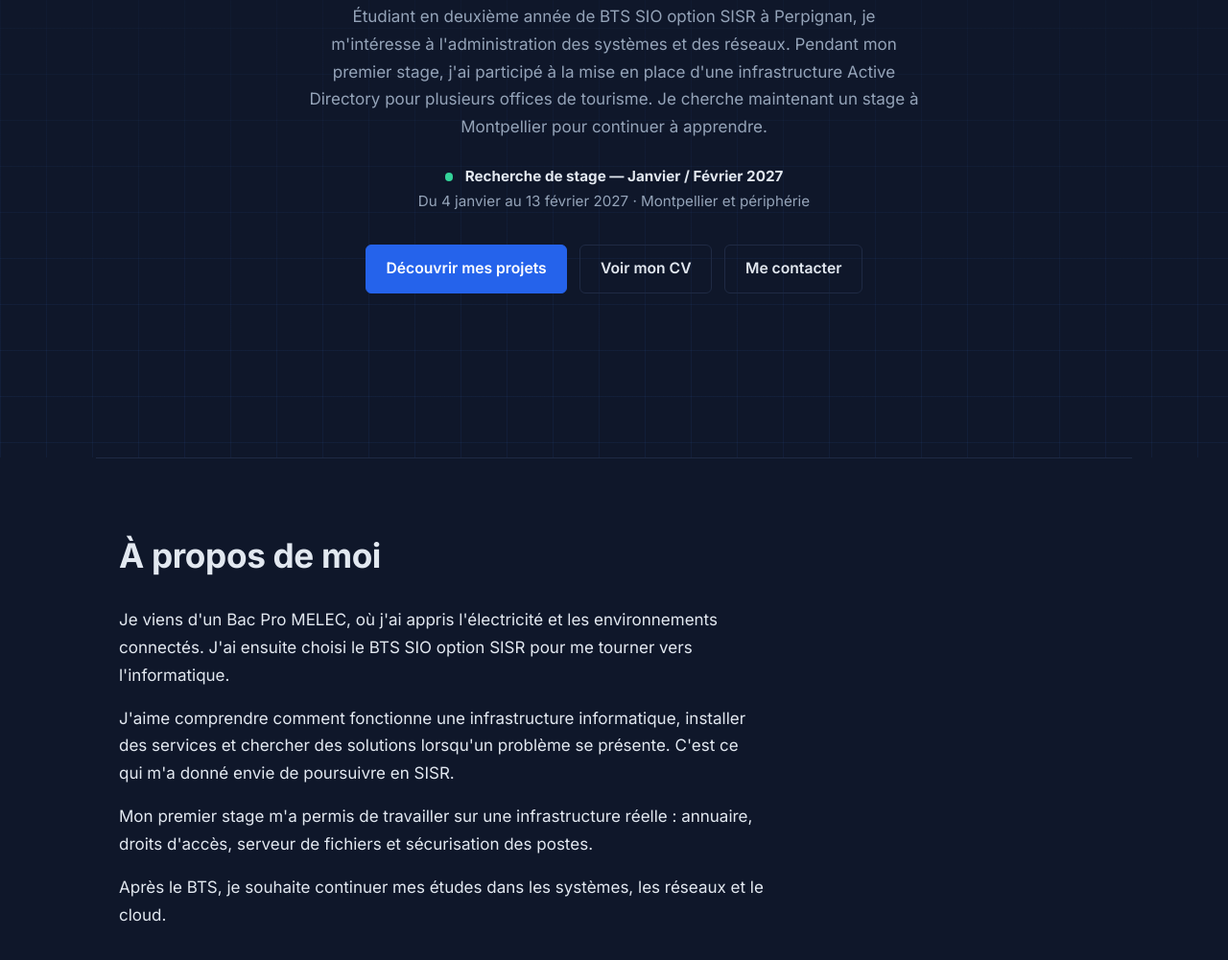
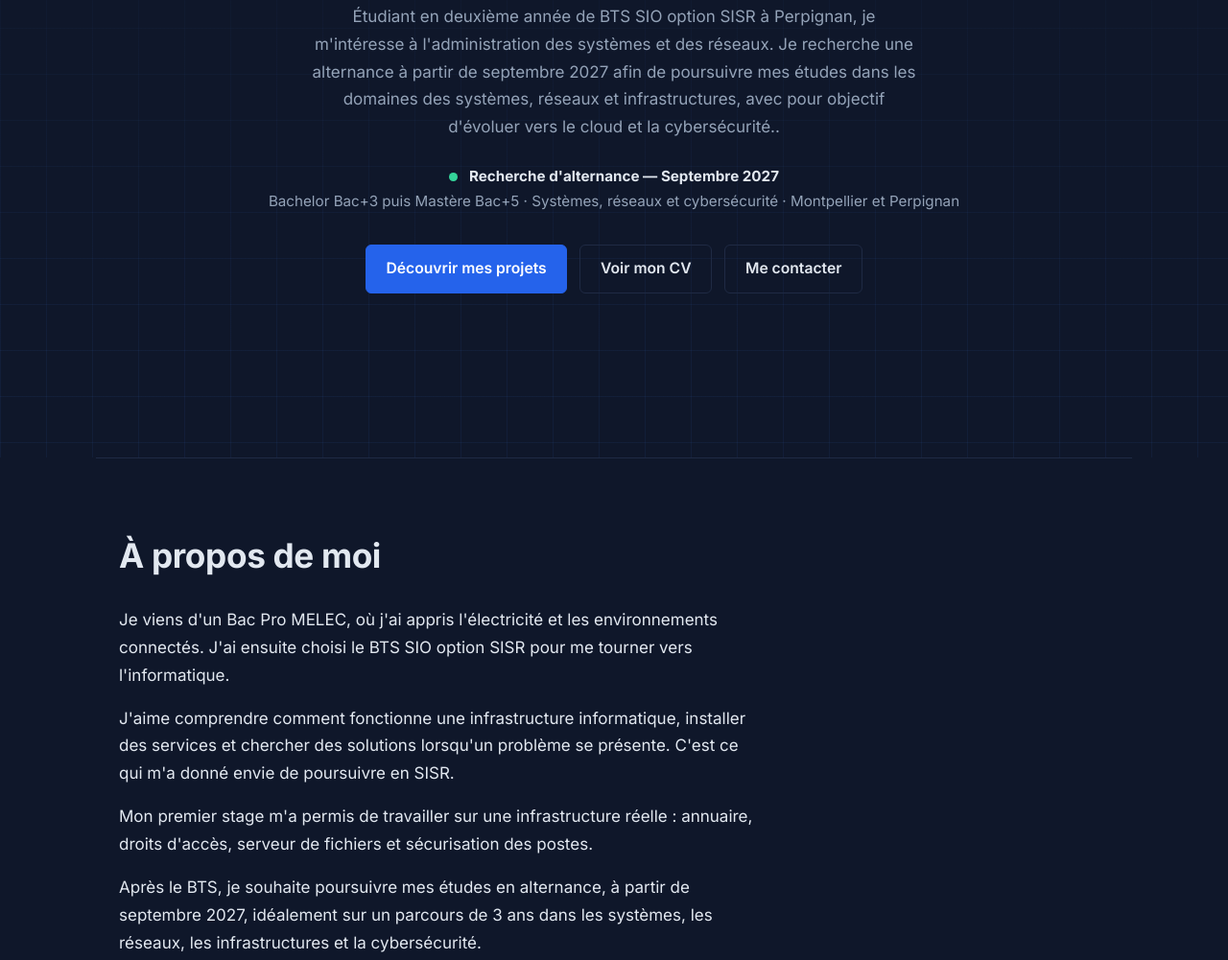
Before and after one commit to julienludmerpro-dotcom/Portfolio, a plain HTML site: page index.html in a window 1280 px wide. Shown: the part 318-1319 px from the top of the page at 96% size. Drawn offline with Linux system fonts and the light colour scheme.

Commit message:
Mise à jour du Portfolio

```diff
--- a/index.html
+++ b/index.html
@@ -4,7 +4,7 @@
   <meta charset="UTF-8">
   <meta name="viewport" content="width=device-width, initial-scale=1">
   <meta name="theme-color" content="#0F172A">
-  <meta name="description" content="Portfolio de Julien Ludmer, étudiant en BTS SIO SISR à Perpignan, à la recherche d'un stage à Montpellier en janvier-février 2027.">
+  <meta name="description" content="Portfolio de Julien Ludmer, étudiant en BTS SIO SISR à Perpignan, à la recherche d'une alternance à partir de septembre 2027 en systèmes, réseaux, infrastructures et cybersécurité.">
   <title>Julien Ludmer — Étudiant BTS SIO SISR</title>
   <link rel="icon" href="icon-portfolio.png">
   <link rel="preconnect" href="https://fonts.googleapis.com">
@@ -38,12 +38,12 @@
     <section id="accueil" class="hero">
       <h1>Julien <span>Ludmer</span></h1>
       <p class="hero-role">Étudiant BTS SIO — SISR</p>
-      <p class="hero-text">Étudiant en deuxième année de BTS SIO option SISR à Perpignan, je m'intéresse à l'administration des systèmes et des réseaux. Pendant mon premier stage, j'ai participé à la mise en place d'une infrastructure Active Directory pour plusieurs offices de tourisme. Je cherche maintenant un stage à Montpellier pour continuer à apprendre.</p>
+      <p class="hero-text">Étudiant en deuxième année de BTS SIO option SISR à Perpignan, je m'intéresse à l'administration des systèmes et des réseaux. Je recherche une alternance à partir de septembre 2027 afin de poursuivre mes études dans les domaines des systèmes, réseaux et infrastructures, avec pour objectif d'évoluer vers le cloud et la cybersécurité..</p>
 
       <p class="availability">
         <span class="dot" aria-hidden="true"></span>
-        <strong>Recherche de stage — Janvier / Février 2027</strong><br>
-        <span>Du 4 janvier au 13 février 2027 · Montpellier et périphérie</span>
+        <strong>Recherche d'alternance — Septembre 2027</strong><br>
+        <span>Bachelor Bac+3 puis Mastère Bac+5 · Systèmes, réseaux et cybersécurité · Montpellier et Perpignan</span>
       </p>
 
       <div class="actions">
@@ -67,7 +67,7 @@
         <p>Je viens d'un Bac Pro MELEC, où j'ai appris l'électricité et les environnements connectés. J'ai ensuite choisi le BTS SIO option SISR pour me tourner vers l'informatique.</p>
         <p>J'aime comprendre comment fonctionne une infrastructure informatique, installer des services et chercher des solutions lorsqu'un problème se présente. C'est ce qui m'a donné envie de poursuivre en SISR.</p>
         <p>Mon premier stage m'a permis de travailler sur une infrastructure réelle : annuaire, droits d'accès, serveur de fichiers et sécurisation des postes.</p>
-        <p>Après le BTS, je souhaite continuer mes études dans les systèmes, les réseaux et le cloud.</p>
+        <p>Après le BTS, je souhaite poursuivre mes études en alternance, à partir de septembre 2027, idéalement sur un parcours de 3 ans dans les systèmes, les réseaux, les infrastructures et la cybersécurité.</p>
       </div>
     </section>
 
@@ -234,7 +234,7 @@
         <li><span>GitHub</span><a href="https://github.com/julienludmerpro-dotcom" target="_blank" rel="noopener">github.com/julienludmerpro-dotcom</a></li>
       </ul>
       <div class="actions left">
-        <a class="btn btn-primary" href="mailto:julien.ludmer.pro@gmail.com?subject=Recherche%20de%20stage%20-%20Julien%20Ludmer">Envoyer un e-mail</a>
+        <a class="btn btn-primary" href="mailto:julien.ludmer.pro@gmail.com?subject=Recherche%20d%27alternance%20-%20Julien%20Ludmer">Envoyer un e-mail</a>
         <a class="btn" target = _blank href="./docs/CV_Julien_Ludmer.pdf" download>Télécharger mon CV</a>
       </div>
     </section>
```
